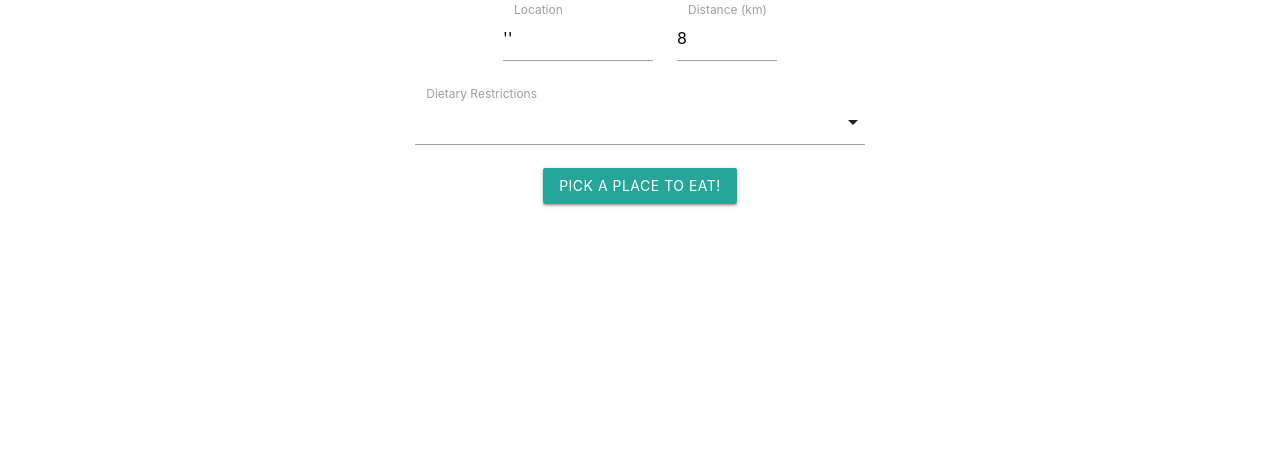
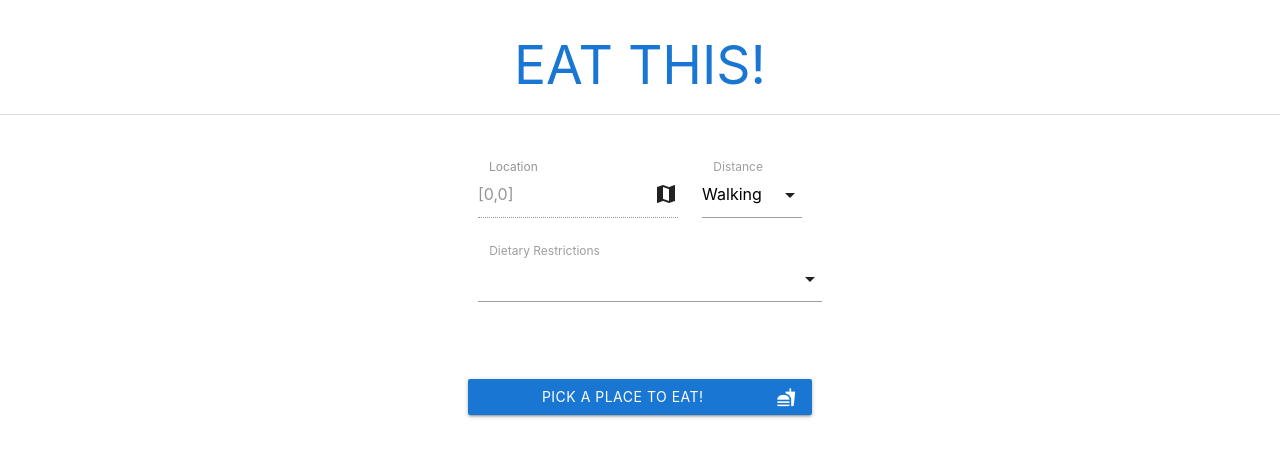
Before and after one commit to brandonmarino/EatThis, a Django app: page / in a window 1280 px wide. Shown: the top 457 px of the page. Run offline with Django 3.2, Linux system fonts and the light colour scheme; parts of the project's set-up code (start-up, migrations or seed data) failed here and were passed over.

Commit message:
geolocation get current location is returning gross results. going to add a google map location search button incase the location is totally off

```diff
--- a/eatthis/eatthis/static/eatthis/homepage.css
+++ b/eatthis/eatthis/static/eatthis/homepage.css
@@ -3,13 +3,13 @@
     text-align: center;
 }
 
-#machine {
+.eatthis-response {
     width: 100%;
     text-align: center;
 }
 
 .location-field {
-    width: 150px;
+    width: 200px;
 }
 
 .range-field {
@@ -18,7 +18,7 @@
 }
 
 .dietary-select {
-    width: 450px;
+    width: 100%;
 }
 
 .input-field {
@@ -26,3 +26,86 @@
     margin-right: 10px;
     display: inline-block !important;
 }
+
+.form-container {
+    text-align: center;
+    position: absolute;
+    width: 100%;
+}
+
+.form {
+    display: inline-block;
+    max-width: 80%;
+    border-radius: 10px;
+    padding: 20px;
+}
+
+.header {
+    width: 100%;
+    text-align: center;
+    border-bottom: 1px solid rgba(0,0,0,0.14);
+    background-color: transparent;
+    padding-bottom: 20px;
+}
+
+.mapouter {
+    position: relative;
+    text-align: right;
+    height: 200px;
+    width: 100%;
+}
+
+.gmap_canvas {
+    overflow: hidden;
+    background: none !important;
+    height: 200px;
+    width: 100%;
+}
+
+.restaurant-name {
+    padding-right: 20px;
+}
+
+.btn {
+    width: 100%;
+    background-color: #1976D2;
+}
+
+.btn:hover {
+    width: 100%;
+    background-color: #2083e4;
+}
+
+.btn:focus {
+    width: 100%;
+    background-color: #1669bb;
+}
+
+.input-field input[type=text]:focus + label {
+    color: #000;
+}
+
+.input-field input[type=text]:focus, input#geo_location:focus, input#range:focus, input#geo_location.validate.valid, input#range.validate.valid {
+    border-bottom: 1px solid #1976D2;
+    -webkit-box-shadow: 0 1px 0 0 #1976D2;
+    box-shadow: 0 1px 0 0 #1976D2;
+}
+
+[type="checkbox"]:checked+span:not(.lever):before {
+    border-right: 2px solid #1976D2;
+    border-bottom: 2px solid #1976D2;
+}
+
+.dropdown-content li>a, .dropdown-content li>span {
+    color: #1976D2;
+}
+
+.geolocation-icon {
+    position: absolute;
+    right: 0px;
+    top: 10px;
+}
+
+.geolocation-icon:hover {
+    background: #d3d3d3;
+}
--- a/eatthis/eatthis/static/eatthis/homepage.js
+++ b/eatthis/eatthis/static/eatthis/homepage.js
@@ -29,7 +29,13 @@ function showPosition(position) {
 
 function getLocation() {
     if (navigator.geolocation) {
-        navigator.geolocation.getCurrentPosition(showPosition);
+        var options = {
+            enableHighAccuracy: true,
+            timeout: 5000,
+            maximumAge: 0
+        };
+
+        navigator.geolocation.getCurrentPosition(showPosition, () => {}, options);
     }
 }
 
--- a/eatthis/eatthis/templates/eatthis/homepage.html
+++ b/eatthis/eatthis/templates/eatthis/homepage.html
@@ -10,16 +10,25 @@
 {% load static %}
 <script type="text/javascript" src="{% static 'eatthis/homepage.js' %}"></script>
 
-<form action="#" method="get">
+<h2 class="header blue-text text-darken-2">EAT THIS!</h2>
+
+<div class="form-container">
+    <form class="form" action="#" method="get">
         <section class="section-wrapper">
             <section class="input-field location-field col s6">
-            <input id="geo_location" type="text" class="validate" name="geo_location" value="''" >
+                <input disabled id="geo_location" type="text" class="validate" name="geo_location" value="[0,0]" >
                 <label for="geo_location">Location</label>
+                <i class="material-icons geolocation-icon">map</i>
             </section>
 
             <section class="input-field range-field col s6">
-            <input id="range" type="number" class="validate" name="range" value="8" >
-            <label for="range">Distance (km)</label>
+                <select
+                    id="range"
+                    name="range">
+                    <option value=2>Walking</option>
+                    <option value=15>Driving</option>
+                </select>
+                <label>Distance</label>
             </section>
         </section>
         <section class="section-wrapper">
@@ -39,34 +48,38 @@
             {% endif %}
         </section>
 
+        {% if selected_restaurant %}
+            <h5>Have you tried this?</h5>
+            <div class="eatthis-response">
+                <br />
+                <label class="restaurant-name">{{selected_restaurant.name}}</label>
+                <label>{{selected_restaurant.location.address}}, {{selected_restaurant.location.city}}</label>
+
+                <div class="mapouter">
+                    <div class="gmap_canvas">
+                        <iframe width="100%" height="200" id="gmap_canvas" src="https://maps.google.com/maps?q={{selected_restaurant.name}}%20{{selected_restaurant.location.address}}%20{{selected_restaurant.location.city}}&t=&z=13&ie=UTF8&iwloc=&output=embed" frameborder="0" scrolling="no" marginheight="0" marginwidth="0">
+                        </iframe>
+                    </div>
+                </div>
+            </div>
+        {% endif %}
+
+        <input style="visibility: hidden;" id="attempts" type="number" class="validate" name="attempts" value="0" >
+
         <section class="section-wrapper">
-        {% if selected_restaurant %}
-        <input
+
+                <button
                     type="submit"
                     class="btn"
-            value="Try Again?"
+                    value="eat"
                     name="getplaces">
+                    {% if selected_restaurant %}
+                    Try Again?
                     {% else %}
-        <input
-            type="submit"
-            class="btn"
-            value="Pick a place to eat!"
-            name="getplaces">
+                    Pick a place to eat!
                     {% endif %}
+                    <i class="material-icons right">fastfood</i>
+                </button>
             </section>
-    <input style="visibility: hidden;" id="attempts" type="number" class="validate" name="attempts" value="0" >
     </form>
-
-{% if selected_restaurant %}
-    <div id="machine">
-            <label>{{selected_restaurant.name}}</label>
-            <br />
-            <label>Distance: {{selected_restaurant.location.distance}}</label>
-            <br />
-            <label>Location: {{selected_restaurant.location.address}}, {{selected_restaurant.location.city}}</label>
-            <br />
-            <br />
-            <br />
-
 </div>
-{% endif %}
--- a/eatthis/eatthis/view_controllers/eatthis/homepage.py
+++ b/eatthis/eatthis/view_controllers/eatthis/homepage.py
@@ -66,7 +66,10 @@ def get_local_places(request):
     radius = str(int(range)*100)
 
     # strip off the array brackets
-    geo_location = geo_location.strip('[]')
+    if geo_location is not None:
+        geo_location = geo_location.strip('[]')
+    else:
+        geo_location = ''
     # get the dietary restrictions of this user from the url
     dietary_restrictions = str(request.GET.getlist('dietary_restrictions'))
     # prepare dietary restrictions for the url by stripping off unneccessary characters
```
Lines whose indentation alone changed are shown as unchanged.
